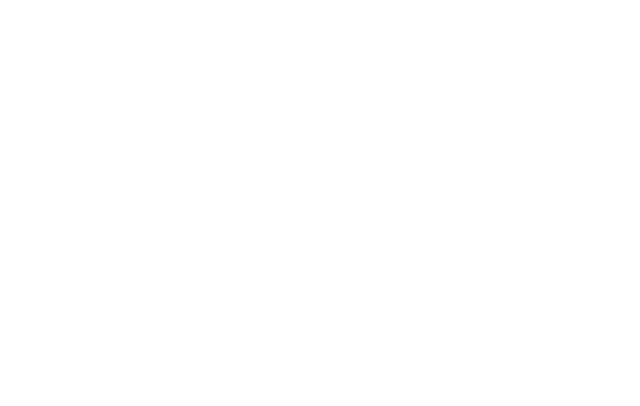
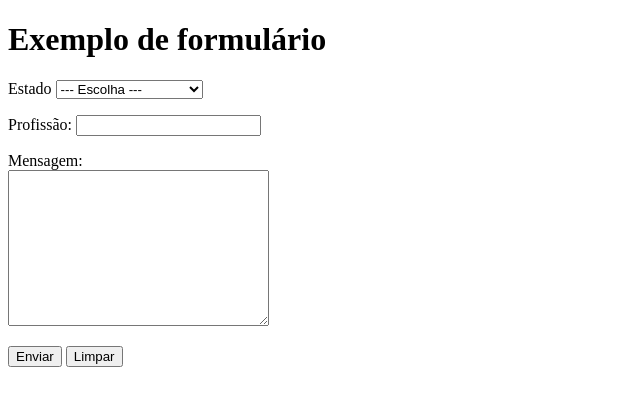
Before and after one commit to Gabrieldt99/html-css, a plain HTML site: page exercicios/ex025/form007.html in a window 1280 px wide. Shown: the whole page, without its empty margins (0-640 px from the left). Drawn offline with Linux system fonts and the light colour scheme.

Commit message:
Update form007.html

```diff
--- a/exercicios/ex025/form007.html
+++ b/exercicios/ex025/form007.html
@@ -6,6 +6,52 @@
     <title>Formulário</title>
 </head>
 <body>
+    <h1>Exemplo de formulário</h1>
+    <form action="cadastro.php" method="post" autocomplete="on">
+        <p>
+            <label for="iest">Estado</label>
+            <select name="estado" id="iest">
+
+                <option value="" selected>--- Escolha ---</option>
+                <optgroup label="Região Sul">
+                    <option value="PR" >Paraná</option>
+                    <option value="SC">Santa Catarina</option>
+                    <option value="RS">Rio Grande do Sul</option>
+                </optgroup>
+
+                <optgroup label="Região Sudeste">
+                    <option value="SP">São Paulo</option>
+                    <option value="RJ">Rio de Janeiro</option>
+                    <option value="MG">Minas Gerais</option>
+                </optgroup>
+            </select>
+        </p>
+        <p>
+            <label for="iprof">Profissão:</label>
+            <input type="text" name="prof" id="iprof" list="lstprof" required>
+            <datalist id="lstprof">
+                <option>Admnistração</option>
+                <option>Engenharia</option>
+                <option>Medicina</option>
+                <option>Odontologia</option>
+                <option>Física</option>
+                <option>Química</option>
+                <option>Biologia</option>
+                <option>Informática</option>
+                <option>Educação Física</option>
+                <option>Direito</option>
+            </datalist>
+        </p>
+        <p>
+            <label for="imsg">Mensagem:</label> <br>
+            <textarea name="msg" id="imsg" cols="30" rows="10">
+            </textarea>
+        </p>
+        <p>
+            <input type="submit" value="Enviar">
+            <input type="reset" value="Limpar">
+        </p>
+    </form>
 
 </body>
 </html>
```
